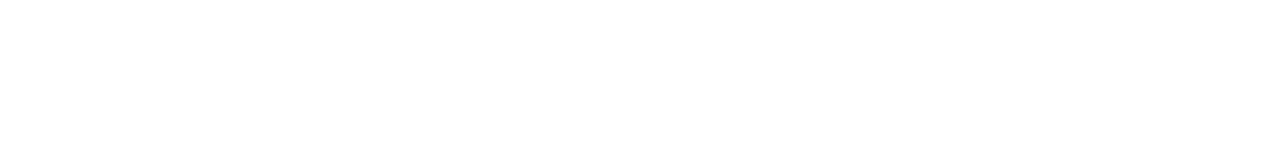
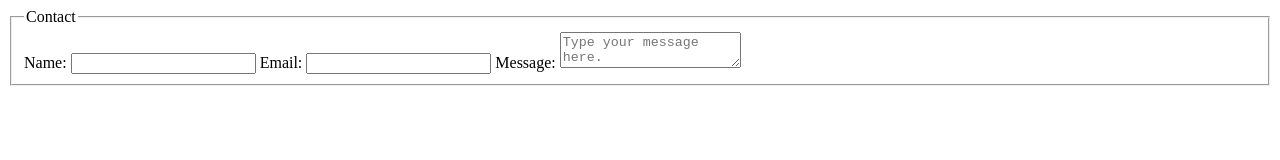
Before and after one commit to sweetnightkitty/mdn_first_form, a plain HTML site: page index.html in a window 1280 px wide. Drawn offline with Linux system fonts and the light colour scheme.

Commit message:
Add html form content

```diff
--- a/index.html
+++ b/index.html
@@ -7,5 +7,22 @@
 </head>
 <body>
 
+    <form action="/my-handling-form-page" method="post">
+        <fieldset>
+            <legend>Contact</legend>
+
+            <label for="name">Name:</label>
+            <input type="text" id="name" name="user_name">
+
+            <label for="email">Email:</label>
+            <input type="email" id="email" name="user_email">
+
+            <label for="message">Message:</label>
+            <textarea id="message" name="user_message" placeholder="Type your message here."></textarea>
+
+        </fieldset>
+
+    </form>
+
 </body>
 </html>
```
